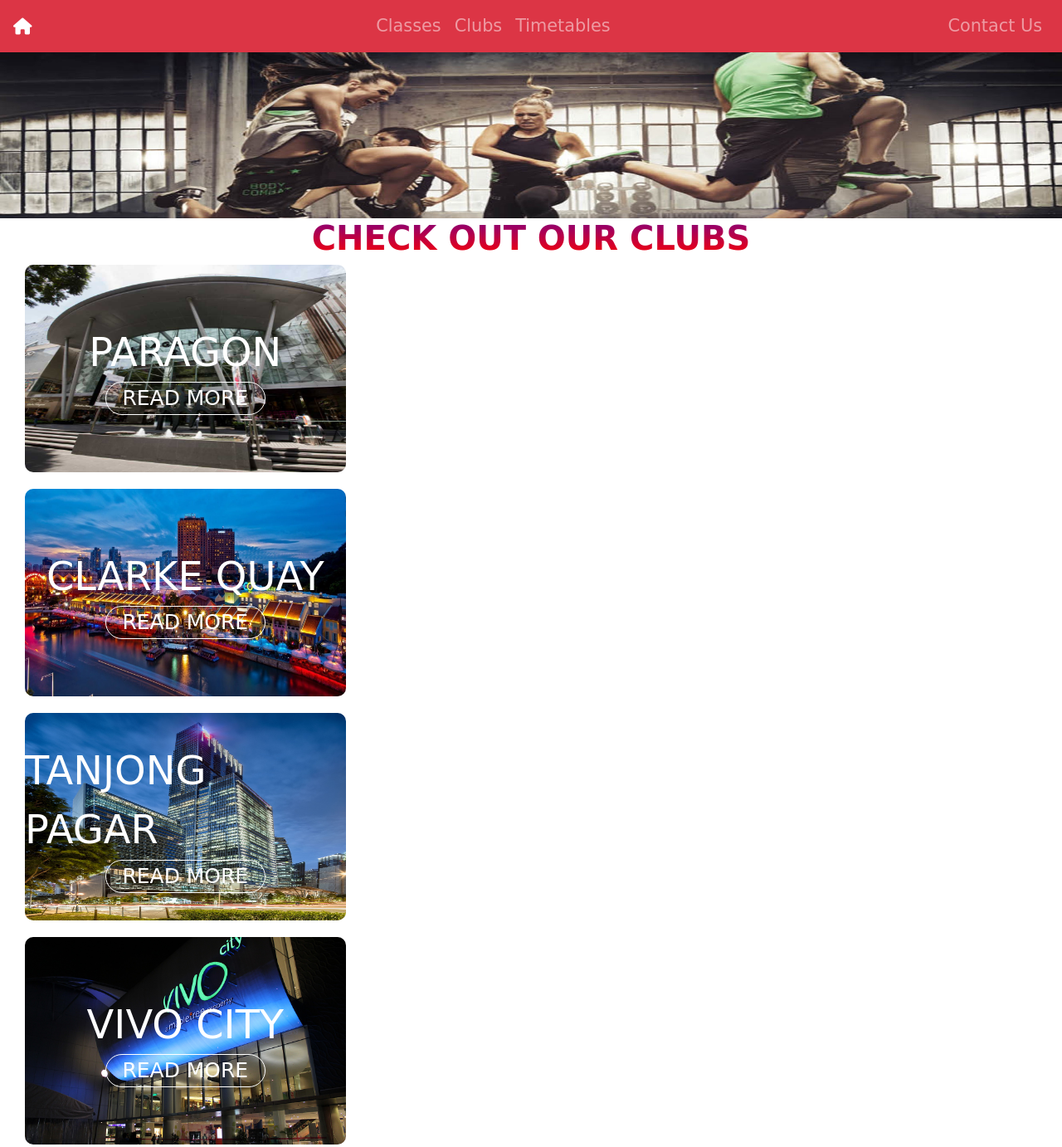
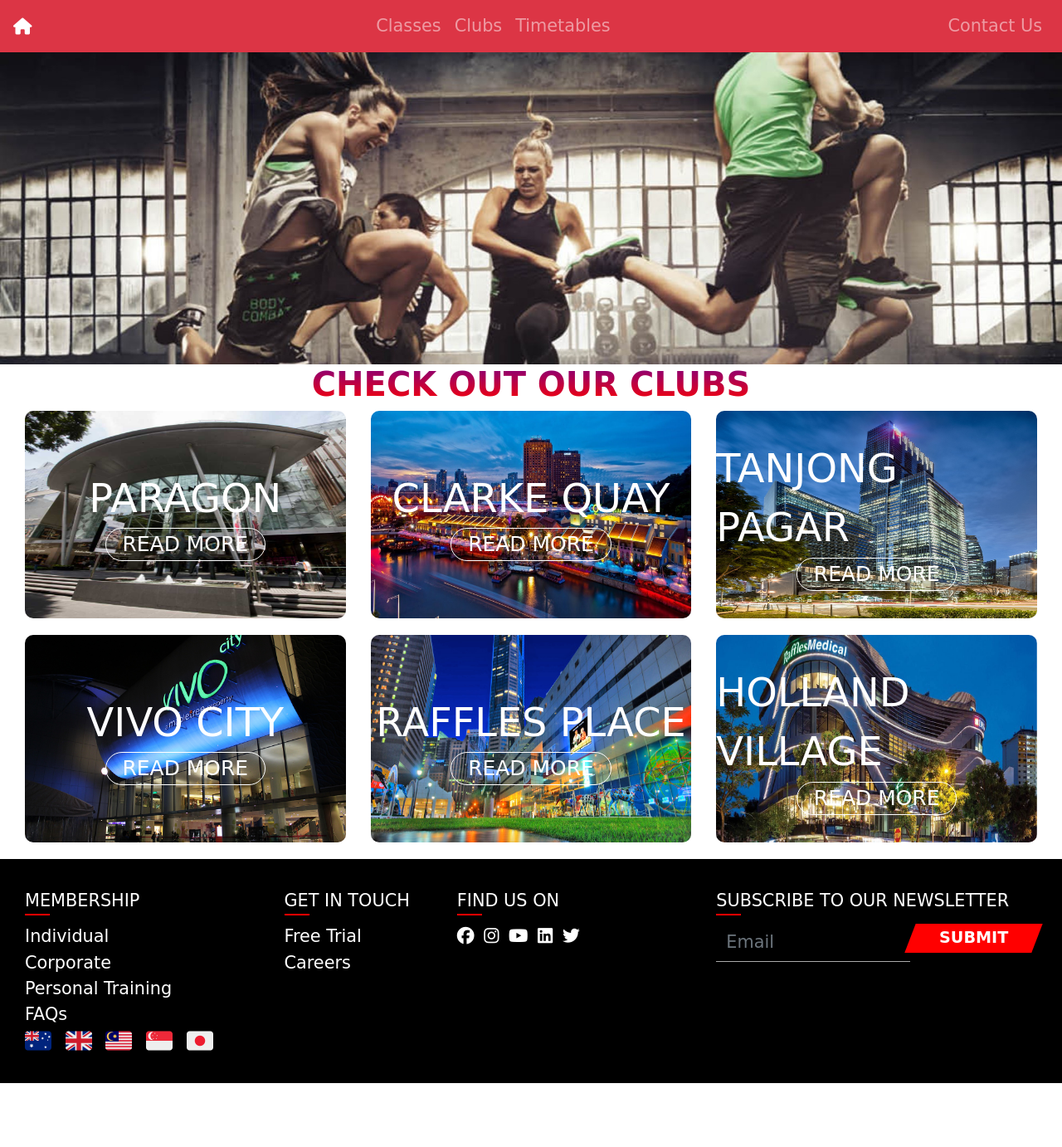
Before and after one commit to KJY93/User_Centric_Frontend_Development_Project, a plain HTML site: page clubs.html in a window 1280 px wide. Shown: the top 1382 px of the page at 83% size. After the commit the page ends 1305 px from the top, so only its background shows below. Drawn offline with nearby package versions, Linux system fonts and the light colour scheme; a web font is replaced by a local one.

Commit message:
change club header background image size

```diff
--- a/clubs.html
+++ b/clubs.html
@@ -76,9 +76,7 @@
 							</div>
 						</a>
 					</div>
-				</div>
 
-				<div class="row">
 					<div class="col-sm-12 col-md-4 location-container">
 						<a id="location-image-2" class="location" href="#">
 							<div class="location-name">
@@ -89,9 +87,7 @@
 							</div>
 						</a>
 					</div>
-				</div>
 
-				<div class="row">
 					<div class="col-sm-12 col-md-4 location-container">
 						<a id="location-image-3" class="location" href="#">
 							<div class="location-name">
@@ -102,9 +98,7 @@
 							</div>
 						</a>
 					</div>
-				</div>
 
-				<div class="row">
 					<div class="col-sm-12 col-md-4 location-container">
 						<a id="location-image-4" class="location" href="#">
 							<div class="location-name">
@@ -115,9 +109,7 @@
 							</div>
 						</a>
 					</div>
-				</div>
 
-				<div class="row">
 					<div class="col-sm-12 col-md-4 location-container">
 						<a id="location-image-5" class="location" href="#">
 							<div class="location-name">
@@ -128,9 +120,7 @@
 							</div>
 						</a>
 					</div>
-				</div>
 
-				<div class="row">
 					<div class="col-sm-12 col-md-4 location-container">
 						<a id="location-image-6" class="location" href="#">
 							<div class="location-name">
--- a/static/styles.css
+++ b/static/styles.css
@@ -309,4 +309,9 @@
 		width: 470px;
 		height: 320px;
 	}
+
+	#club-header-background {
+		height: 376px;
+	}
+
 }
```
Also changed, not shown: .c9/metadata/environment/clubs.html, .c9/metadata/environment/index.html, .c9/metadata/environment/static/styles.css.
